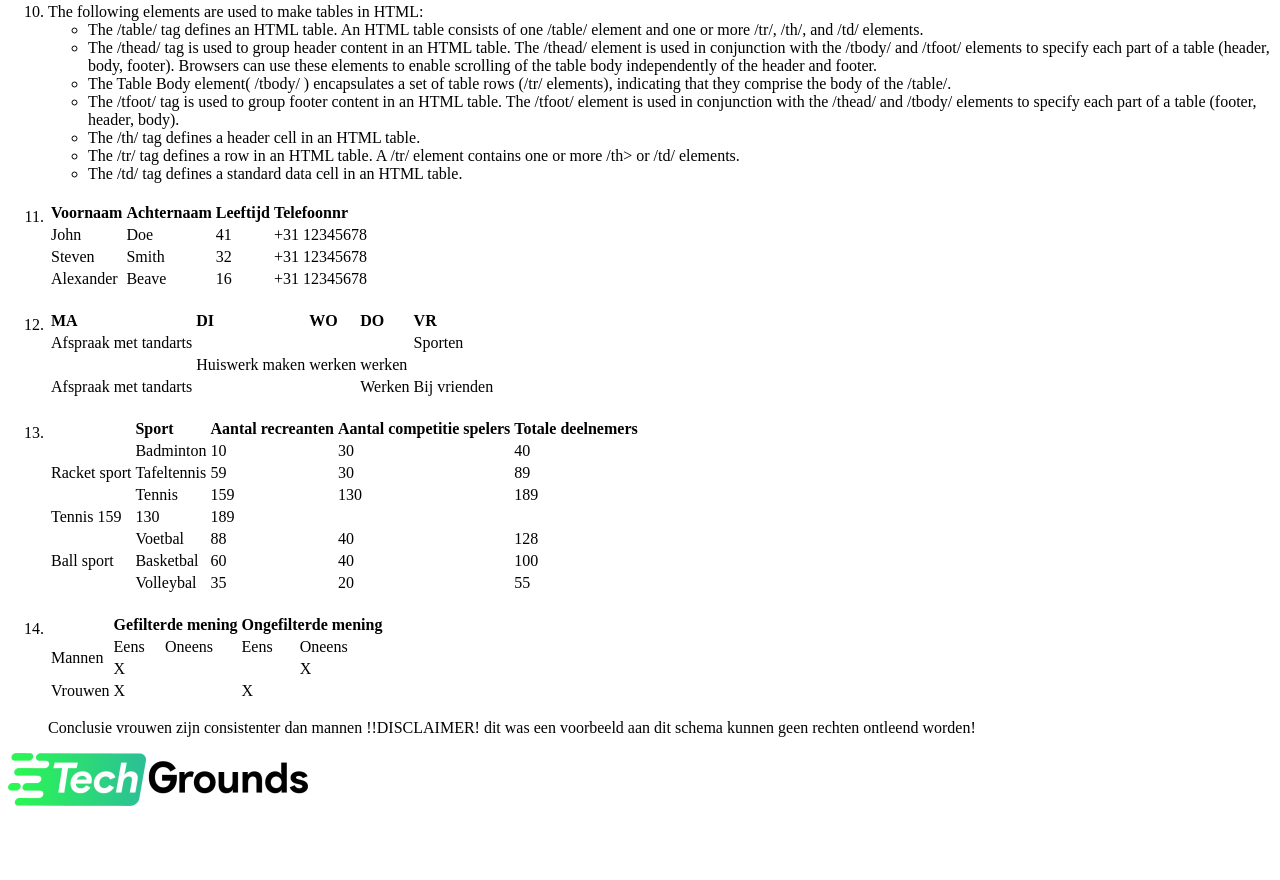
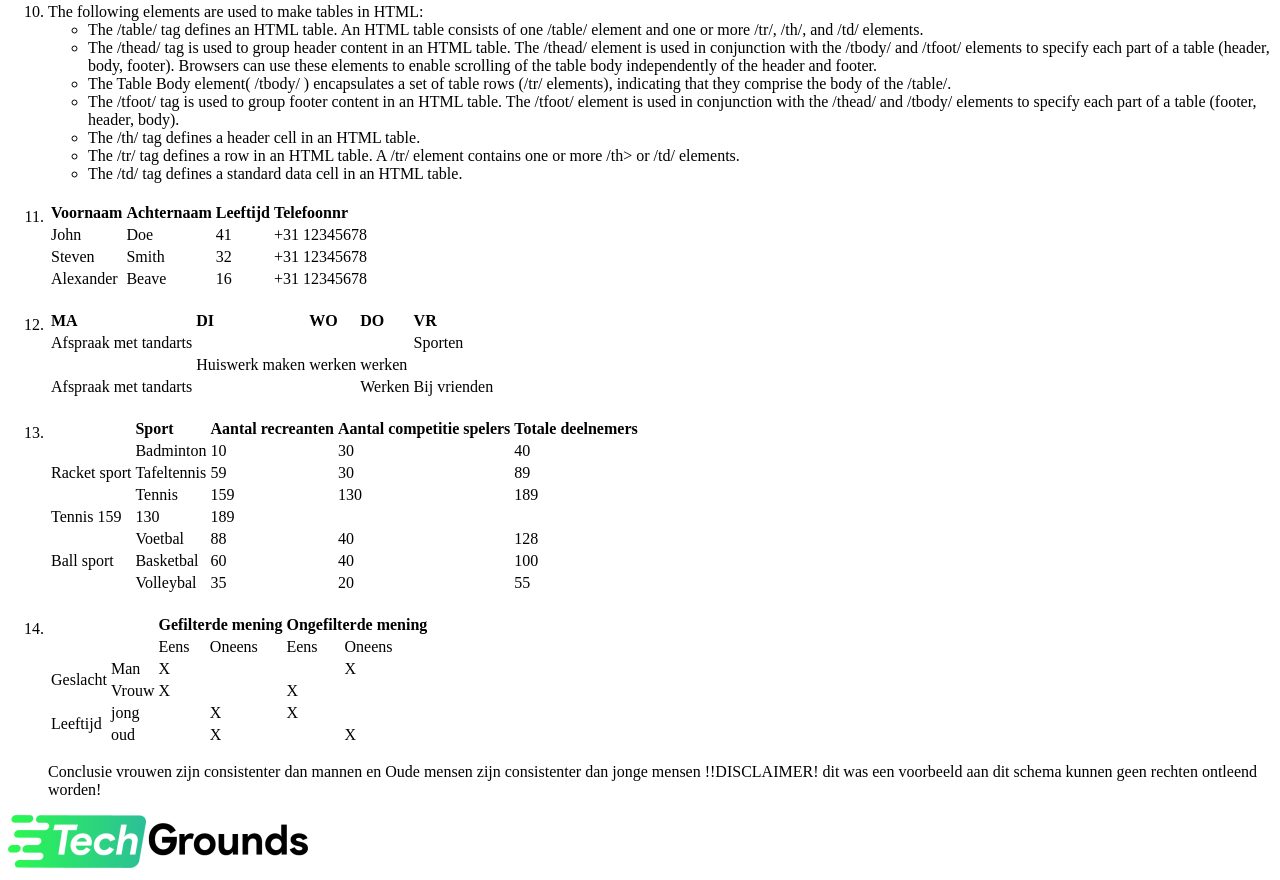
Before and after one commit to roelandbaan/Salesforcedevolpment, a plain HTML site: page HTML/AntwoordenHTML.html in a window 1280 px wide. Shown: the part 6875-7755 px from the top of the page. Before the commit the page ends 7693 px from the top, so only its background shows below. Drawn offline with Linux system fonts and the light colour scheme.

Commit message:
Kleine verbetering

```diff
--- a/HTML/AntwoordenHTML.html
+++ b/HTML/AntwoordenHTML.html
@@ -529,31 +529,47 @@
         <li>
             <table>
                 <tr>
-                    <th></th>
+                    <th colspan="2"></th>
                     <th colspan="2">Gefilterde mening</th>
                     <th colspan="2">Ongefilterde mening</th>
                 </tr>
                 <tr>
-                    <td rowspan="2">Mannen</td>
+                    <td colspan="2"></td>
                     <td>Eens</td>
                     <td>Oneens</td>
                     <td>Eens</td>
                     <td>Oneens</td>
                 </tr>
                 <tr>
+                    <td rowspan="2">Geslacht</td>
+                    <td>Man</td>
                     <td>X</td>
                     <td></td>
                     <td></td>
                     <td>X</td>
                 </tr>
                 <tr>
-                    <td rowspan="2">Vrouwen</td>
+                    <td>Vrouw</td>
+                    <td>X</td>
+                    <td></td>
+                    <td>X</td>
+                </tr>
+                <tr>
+                    <td rowspan="2">Leeftijd</td>
+                    <td>jong</td>
+                    <td></td>
+                    <td>X</td>
+                    <td>X</td>
+                </tr>
+                <tr>
+                    <td>oud</td>
+                    <td></td>
                     <td>X</td>
                     <td></td>
                     <td>X</td>
                 </tr>
             </table>
-            <p>Conclusie vrouwen zijn consistenter dan mannen !!DISCLAIMER! dit was een voorbeeld aan dit schema kunnen geen rechten ontleend worden!</p>
+            <p>Conclusie vrouwen zijn consistenter dan mannen en Oude mensen zijn consistenter dan jonge mensen !!DISCLAIMER! dit was een voorbeeld aan dit schema kunnen geen rechten ontleend worden!</p>
         </li>
         </ol>
 
```
Also changed, not shown: HTML/EindOpdracht.html (added, +13 -0 lines), HTML/EindOpdracht.css (added).
